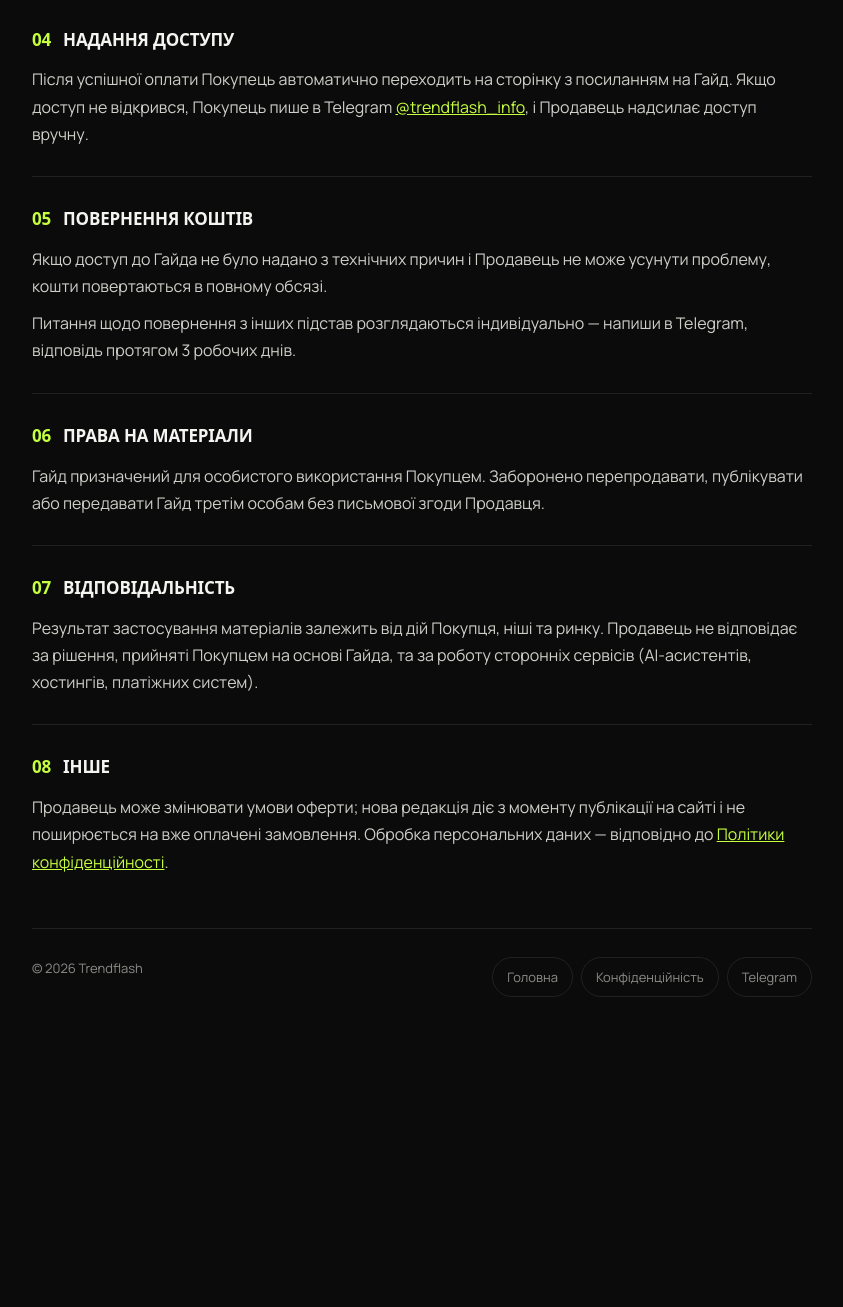
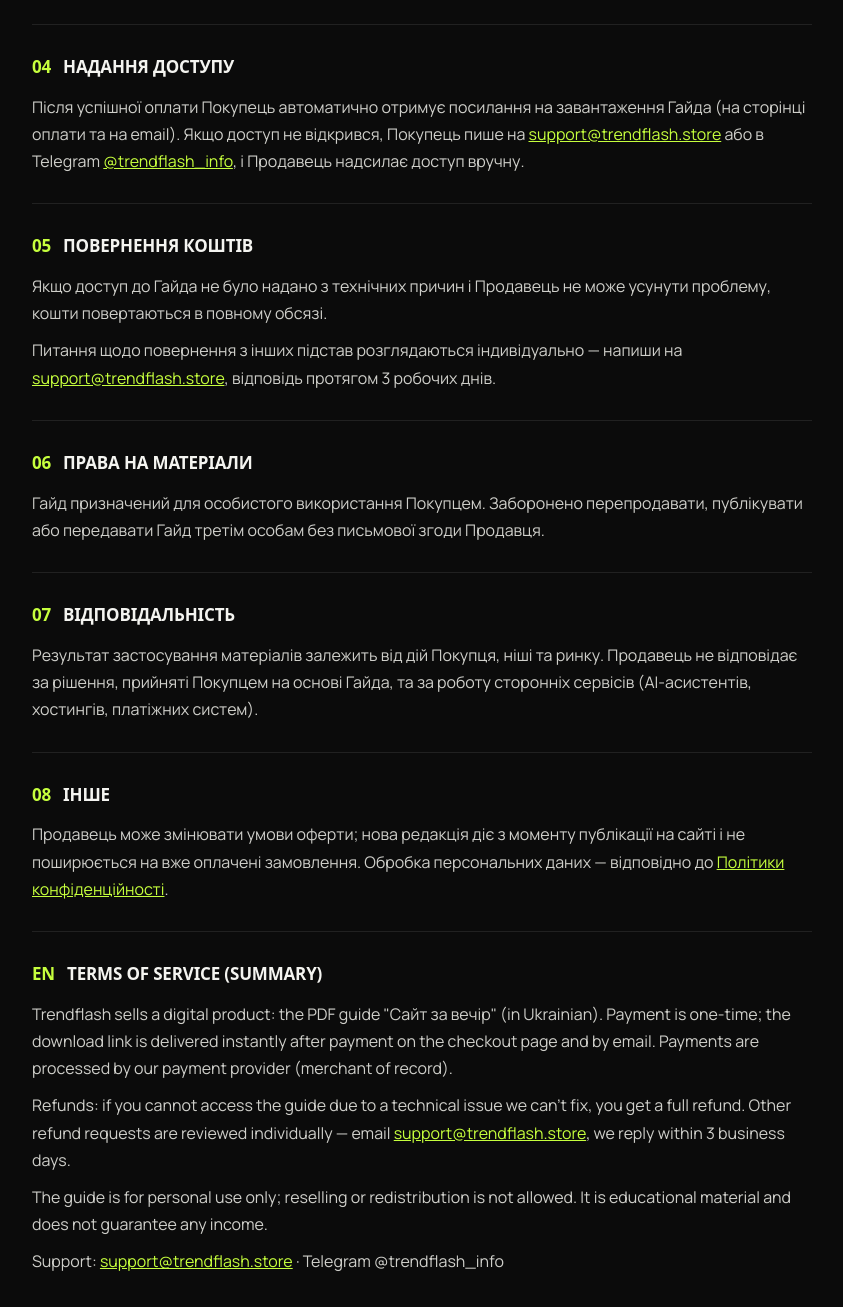
Before and after one commit to voltexagencyy/trendflash-landing, a plain HTML site: page oferta.html in a window 1280 px wide. Shown: the part 968-2275 px from the top of the page, without its empty margins (218-1061 px from the left). Before the commit the page ends 2005 px from the top, so only its background shows below. Drawn offline with Linux system fonts and the light colour scheme; a web font is replaced by a local one.

Commit message:
Revise contact details and add English section
Updated contact information and added English terms of service.

```diff
--- a/oferta.html
+++ b/oferta.html
@@ -50,7 +50,7 @@ footer nav{display:flex;gap:8px;flex-wrap:wrap}
 <section>
   <h2><span>01</span>Загальні положення</h2>
   <p>Цей документ є публічною пропозицією (офертою) укласти договір купівлі-продажу цифрового навчального матеріалу «Сайт за вечір» (далі — Гайд) на сайті trendflash.store відповідно до статей 633 та 641 Цивільного кодексу України.</p>
-  <p>Продавець — власник сайту trendflash.store. Контакт: Telegram <a href="https://t.me/trendflash_info">@trendflash_info</a>.</p>
+  <p>Продавець — власник сайту trendflash.store. Контакт: <a href="mailto:support@trendflash.store">support@trendflash.store</a>, Telegram <a href="https://t.me/trendflash_info">@trendflash_info</a>.</p>
   <p>Оплата Гайда означає повне й безумовне прийняття (акцепт) умов цієї оферти.</p>
 </section>
 
@@ -67,13 +67,13 @@ footer nav{display:flex;gap:8px;flex-wrap:wrap}
 
 <section>
   <h2><span>04</span>Надання доступу</h2>
-  <p>Після успішної оплати Покупець автоматично переходить на сторінку з посиланням на Гайд. Якщо доступ не відкрився, Покупець пише в Telegram <a href="https://t.me/trendflash_info">@trendflash_info</a>, і Продавець надсилає доступ вручну.</p>
+  <p>Після успішної оплати Покупець автоматично отримує посилання на завантаження Гайда (на сторінці оплати та на email). Якщо доступ не відкрився, Покупець пише на <a href="mailto:support@trendflash.store">support@trendflash.store</a> або в Telegram <a href="https://t.me/trendflash_info">@trendflash_info</a>, і Продавець надсилає доступ вручну.</p>
 </section>
 
 <section>
   <h2><span>05</span>Повернення коштів</h2>
   <p>Якщо доступ до Гайда не було надано з технічних причин і Продавець не може усунути проблему, кошти повертаються в повному обсязі.</p>
-  <p>Питання щодо повернення з інших підстав розглядаються індивідуально — напиши в Telegram, відповідь протягом 3 робочих днів.</p>
+  <p>Питання щодо повернення з інших підстав розглядаються індивідуально — напиши на <a href="mailto:support@trendflash.store">support@trendflash.store</a>, відповідь протягом 3 робочих днів.</p>
 </section>
 
 <section>
@@ -91,6 +91,14 @@ footer nav{display:flex;gap:8px;flex-wrap:wrap}
   <p>Продавець може змінювати умови оферти; нова редакція діє з моменту публікації на сайті і не поширюється на вже оплачені замовлення. Обробка персональних даних — відповідно до <a href="privacy.html">Політики конфіденційності</a>.</p>
 </section>
 
+<section>
+  <h2><span>EN</span>Terms of Service (summary)</h2>
+  <p>Trendflash sells a digital product: the PDF guide "Сайт за вечір" (in Ukrainian). Payment is one-time; the download link is delivered instantly after payment on the checkout page and by email. Payments are processed by our payment provider (merchant of record).</p>
+  <p>Refunds: if you cannot access the guide due to a technical issue we can't fix, you get a full refund. Other refund requests are reviewed individually — email <a href="mailto:support@trendflash.store">support@trendflash.store</a>, we reply within 3 business days.</p>
+  <p>The guide is for personal use only; reselling or redistribution is not allowed. It is educational material and does not guarantee any income.</p>
+  <p>Support: <a href="mailto:support@trendflash.store">support@trendflash.store</a> · Telegram @trendflash_info</p>
+</section>
+
 <footer>
   <span>© 2026 Trendflash</span>
   <nav><a href="/">Головна</a><a href="privacy.html">Конфіденційність</a><a href="https://t.me/trendflash_info">Telegram</a></nav>
```
